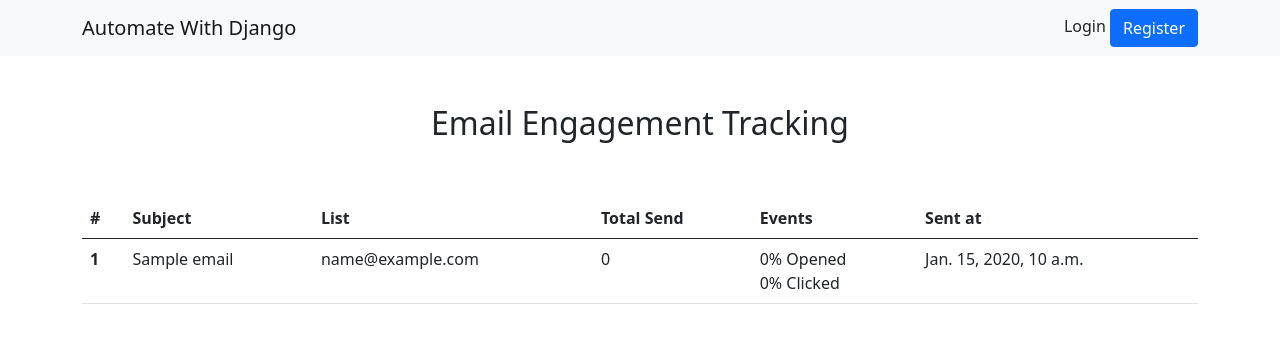
After one commit to Abdullah-offical/automate_with_django, a Django app: page /emails/track/dashboard in a window 1280 px wide. The commit adds this page. Shown: the top 343 px of the page. Run offline with Django 5.2, Linux system fonts and the light colour scheme; tables that the repository leaves empty hold one stand-in row (values such as "Sample post"); parts of the project's set-up code (start-up, migrations or seed data) failed here and were passed over; some libraries are stand-ins or nearby versions.

Commit message:
send frontend & and fatch the data

```diff
--- a/emails/admin.py
+++ b/emails/admin.py
@@ -1,6 +1,7 @@
 from django.contrib import admin
-from .models import List, Subscriber, Email
+from .models import List, Subscriber, Email, EmailTracking
 
 admin.site.register(List)
 admin.site.register(Subscriber)
 admin.site.register(Email)
+admin.site.register(EmailTracking)
--- a/emails/models.py
+++ b/emails/models.py
@@ -27,3 +27,13 @@ class Email(models.Model):
 
     def __str__(self):
         return self.subject
+
+class EmailTracking(models.Model):
+    email = models.ForeignKey(Email, on_delete=models.CASCADE, null=True, blank=True)
+    Subscriber = models.ForeignKey(Subscriber, on_delete=models.CASCADE, null=True, blank=True)
+    unique_id = models.CharField(max_length=255, unique=True)
+    opened_at = models.DateTimeField(null=True, blank=True)
+    clicked_at = models.DateTimeField(null=True, blank=True)
+
+    def __str__(self):
+        return self.email.subject
--- a/emails/urls.py
+++ b/emails/urls.py
@@ -3,4 +3,7 @@ from . import views
 
 urlpatterns = [
     path('email-send/', views.email_send, name='email_send'),
+    path('track/click/<unique_id>', views.track_click, name='track_click'),
+    path('track/open/<unique_id>', views.track_open, name='track_open'),
+    path('track/dashboard', views.track_dashboard, name='track_dashboard'),
 ]
--- a/emails/views.py
+++ b/emails/views.py
@@ -5,7 +5,7 @@ from .forms import EmailForm
 from django.contrib import messages
 from dataentry.utils import send_email_notification
 from django.conf import settings
-from .models import Subscriber
+from .models import Email, Subscriber
 
 
 def email_send(request):
@@ -59,3 +59,17 @@ def email_send(request):
             'email_form' : email_form
         }
     return render(request, 'emails/email-send.html', context)
+
+
+def track_click(request):
+    return
+
+def track_open(request):
+    return
+
+def track_dashboard(request):
+    emails = Email.objects.all()
+    context = {
+        'emails' : emails
+    }
+    return render(request, 'emails/track_dashboard.html', context)
--- /dev/null
+++ b/templates/emails/track_dashboard.html
@@ -0,0 +1,36 @@
+{% extends "base.html" %}
+
+
+{% block contant %}
+<div class="container">
+    <h2 class="text-center p-5">Email Engagement Tracking</h2>
+    <table class="table table-hover">
+        <thead>
+            <tr>
+                <th scope="col">#</th>
+                <th scope="col">Subject</th>
+                <th scope="col">List</th>
+                <th scope="col">Total Send</th>
+                <th scope="col">Events</th>
+                <th scope="col">Sent at</th>
+            </tr>
+        </thead>
+        <tbody>
+            {% for email in emails %}
+            <tr>
+                <th scope="row">{{ forloop.counter }}</th>
+                <td>{{ email.subject }}</td>
+                <td>{{ email.email_list }}</td>
+                <td>0</td>
+                <td>
+                    <div>0% Opened</div>
+                    <div>0% Clicked</div>
+                </td>
+                <td>{{ email.sent_at }}</td>
+            </tr>
+            {% endfor %}
+        </tbody>
+    </table>
+</div>
+
+{% endblock contant %}
--- a/templates/home.html
+++ b/templates/home.html
@@ -51,7 +51,7 @@
     <div class="row pt-5">
         <!-- Email Tracking -->
         <div class="col-md-4">
-            <a href="#" class="text-decoration-none text-dark">
+            <a href="{% url 'track_dashboard' %}" class="text-decoration-none text-dark">
                 <div class="card alert-warning shadow">
                     <div class="card-header">
                     <h4>Email Tracking</h4>
```
Also changed, not shown: emails/migrations/0005_emailtracking.py (added), 1 other file.
